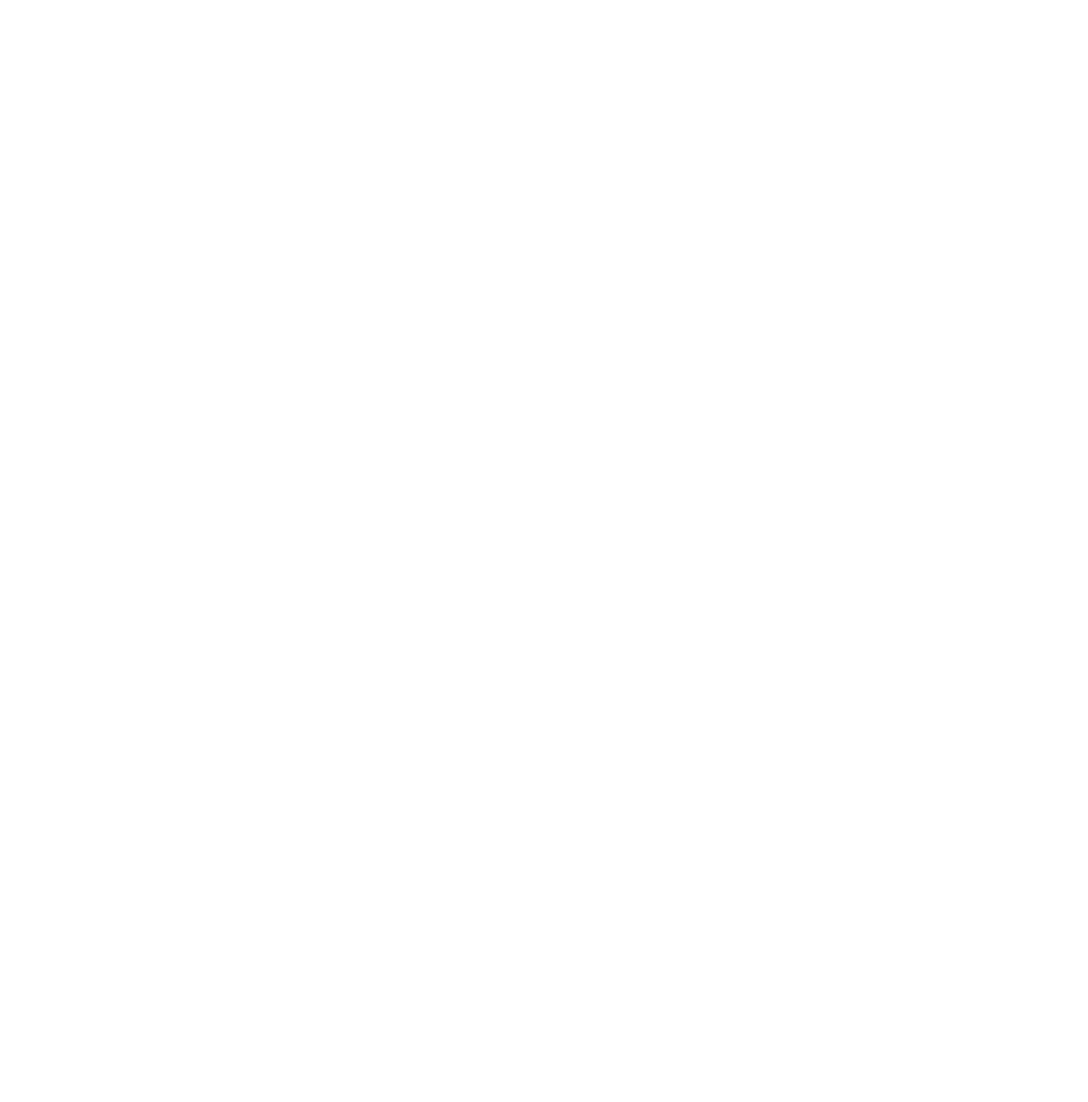
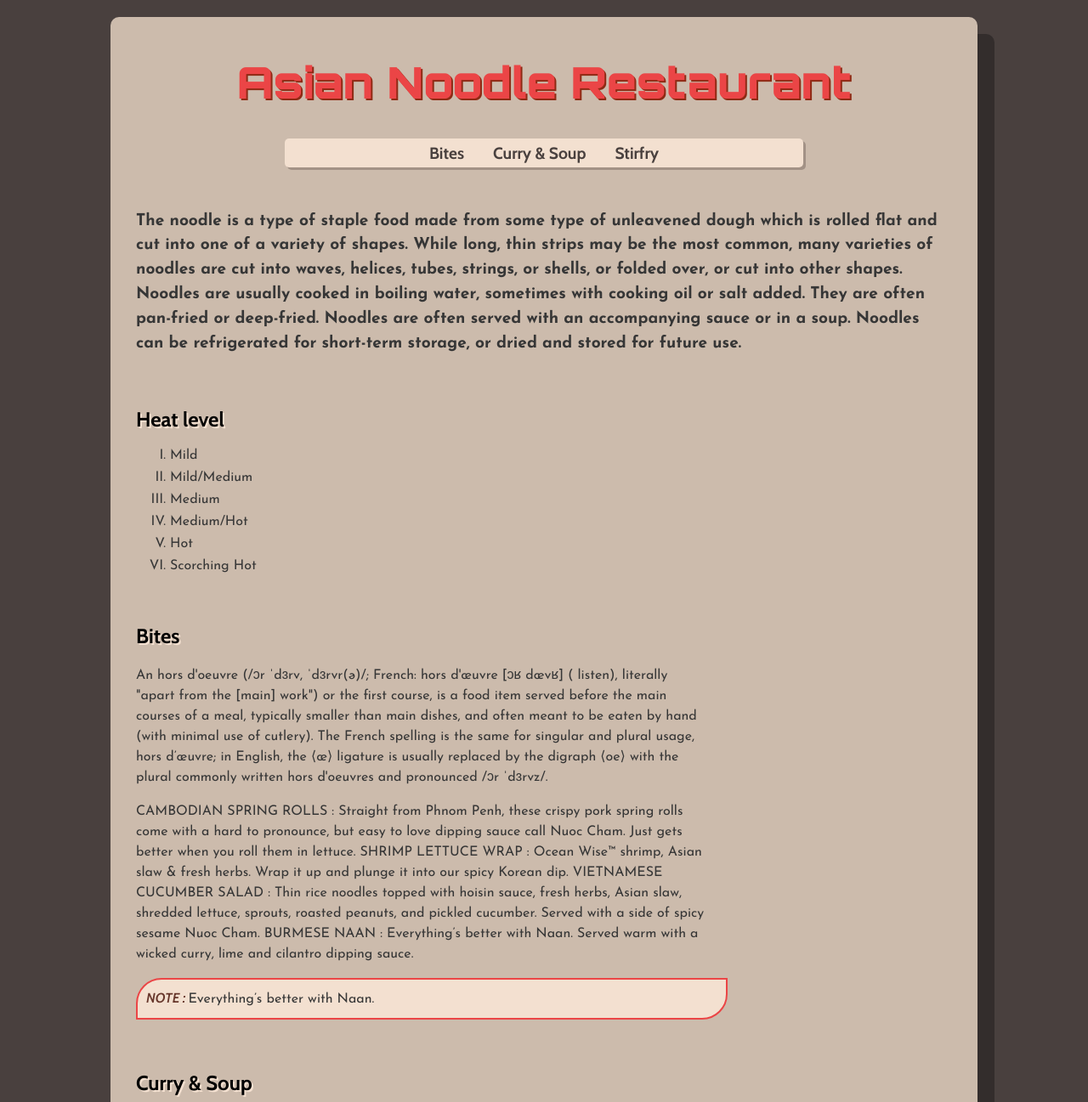
Before and after one commit to JiminHong/dws1, a plain HTML site: page week02/hong_Jimin_project2/index.html in a window 1280 px wide. Shown: the top 1297 px of the page at 85% size. Before the commit the page ends 800 px from the top, so only its background shows below. Drawn offline with nearby package versions, Linux system fonts and the light colour scheme.

Commit message:
project_2_commit1

```diff
--- a/week02/hong_Jimin_project2/css/styles.css
+++ b/week02/hong_Jimin_project2/css/styles.css
@@ -0,0 +1,152 @@
+body{
+	background-color: #49403e;
+}
+
+div#page{
+	background-color: #ccbbac;
+	width: 960px;
+	margin: 20px auto;
+	padding: 10px 30px 10px 30px;
+	border-radius: 10px;
+	box-shadow: 20px 20px #332d2c;
+}
+
+/* ------------------------------------------------------------- headings */
+
+h1 {
+	font-family: 'Orbitron', sans-serif;
+	text-align: center;
+	font-size: 3.2em;
+	color: #eb4546;
+	text-shadow: 2px 2px #8e2a14;
+}
+
+h2, h3 {
+	font-family: 'Cabin', sans-serif;
+	text-shadow: 2px 2px #f3e0d0;
+	margin-top: 60px;
+}
+
+
+/* ------------------------------------------------------------- nav */
+
+div#navigation{
+	width: 600px;
+	padding: 5px;
+	margin: auto;
+	background-color: #f3e0d0;
+	border-radius: 5px;
+	box-shadow: 3px 3px rgba(67, 50, 47, .3);
+}
+
+ul {
+	text-align: center;
+	padding: 0;
+	margin: 0;
+}
+
+div#navigation li {
+	display: inline-block;
+	background-color: #f3e0d0;
+	margin: 0 15px;
+	font-family: 'Cabin', sans-serif;
+	font-size: 1.2em;
+}
+
+div#navigation li:hover {
+	display: inline-block;
+}
+
+a:link {
+	color: #49403e;
+	text-decoration: none;
+}
+
+a:hover {
+	color: #8a7874;
+	text-decoration: underline;
+}
+
+a:active {
+	color: #0d0d0d;
+}
+
+a:visited {
+	color: #887571;
+}
+
+/* spice level */
+
+li {
+	list-style-type: upper-roman;
+	margin-top: 10px;
+	font-family: 'Josefin Sans', sans-serif;
+	color: #363636;
+}
+
+
+/* ------------------------------------------------------------- p */
+
+p#first_p {
+	font-family: 'Josefin Sans', sans-serif;
+	font-size: 1.2em;
+	width:100%;
+	margin-top: 50px;
+	font-weight: bold;
+	color: #363636;
+}
+
+p, figcaption{
+	width: 70%;
+	line-height: 1.5em;
+	font-family: 'Josefin Sans', sans-serif;
+	color: #363636;
+}
+
+.ref {
+	font-family: 'Josefin Sans', sans-serif;
+	color: #363636;
+	text-align: right;
+}
+
+
+/* ------------------------------------------------------------- note */
+
+.note {
+	font-family: 'Cabin', sans-serif;
+	color: #67372c;
+	font-style: italic;
+}
+
+p.note {
+	margin:0px;
+	color: #363636;
+
+}
+
+.note_box {
+	width: 70%;
+	border: 2px solid #eb4546;
+	padding: 10px;
+	background-color: #f3e0d0;
+	border-radius: 30px 0;
+	color: #363636;
+}
+
+p.box_txt {
+	margin: 0;
+	width: 100%;
+	color: #363636;
+}
+
+
+/* ------------------------------------------------------------- Gallery */
+
+img {
+	border: 5px solid #332d2c;
+}
+
+a:hover img{
+	border: 5px solid #f3e0d0;
+	opacity: .5;
+}
--- a/week02/hong_Jimin_project2/index.html
+++ b/week02/hong_Jimin_project2/index.html
@@ -0,0 +1,135 @@
+<!DOCTYPE html>
+<html lang="en">
+	<head>
+		<meta charset="utf-8" />
+		<title>Box Model</title>
+		<link href="css/styles.css" rel="stylesheet" />
+		<link href='http://fonts.googleapis.com/css?family=Orbitron:900' rel='stylesheet' type='text/css'>
+		<link href='http://fonts.googleapis.com/css?family=Cabin:700' rel='stylesheet' type='text/css'>
+		<link href='http://fonts.googleapis.com/css?family=Josefin+Sans:400,700' rel='stylesheet' type='text/css'>
+		<link href='http://fonts.googleapis.com/css?family=Cabin:600italic' rel='stylesheet' type='text/css'>
+	</head>
+	<body>
+		<div id="page">
+
+			<div id="logo"><!--  ********** h1  ********** -->
+
+				<h1>Asian Noodle Restaurant</h1>
+
+			</div><!-- ********** End of h1 ********** -->
+
+			<div id="navigation">
+
+				<ul>
+					<li><a href="#bites" id="current-page">Bites</a></li>
+					<li><a href="#curry_soup">Curry & Soup</a></li>
+					<li><a href="#stirfry">Stirfry</a></li>
+				</ul>
+
+			</div><!-- ********** End of navigation div ********** -->
+
+
+
+			<p id="first_p">The noodle is a type of staple food made from some type of unleavened dough which is rolled flat and cut into one of a variety of shapes. While long, thin strips may be the most common, many varieties of noodles are cut into waves, helices, tubes, strings, or shells, or folded over, or cut into other shapes. Noodles are usually cooked in boiling water, sometimes with cooking oil or salt added. They are often pan-fried or deep-fried. Noodles are often served with an accompanying sauce or in a soup. Noodles can be refrigerated for short-term storage, or dried and stored for future use.</p>
+
+
+
+
+			<div>
+				<h2>Heat level</h2>
+				<ol>
+					<li>Mild</li>
+					<li>Mild/Medium</li>
+					<li>Medium</li>
+					<li>Medium/Hot</li>
+					<li>Hot</li>
+					<li>Scorching Hot</li>
+				</ol>
+			</div>
+
+
+			<!-- ********** bites ********** -->
+
+			<h2 id="bites">Bites</h2>
+			<p>An hors d'oeuvre (/ɔr ˈdɜrv, ˈdɜrvr(ə)/; French: hors d'œuvre [ɔʁ dœvʁ] ( listen), literally "apart from the [main] work") or the first course, is a food item served before the main courses of a meal, typically smaller than main dishes, and often meant to be eaten by hand (with minimal use of cutlery). The French spelling is the same for singular and plural usage, hors d’œuvre; in English, the ⟨œ⟩ ligature is usually replaced by the digraph ⟨oe⟩ with the plural commonly written hors d'oeuvres and pronounced /ɔr ˈdɜrvz/.</p>
+
+			<p>CAMBODIAN SPRING ROLLS : Straight from Phnom Penh, these crispy pork spring rolls come with a hard to pronounce, but easy to love dipping sauce call Nuoc Cham. Just gets better when you roll them in lettuce. SHRIMP LETTUCE WRAP : Ocean Wise™ shrimp, Asian slaw & fresh herbs. Wrap it up and plunge it into our spicy Korean dip. VIETNAMESE CUCUMBER SALAD : Thin rice noodles topped with hoisin sauce, fresh herbs, Asian slaw, shredded lettuce, sprouts, roasted peanuts, and pickled cucumber. Served with a side of spicy sesame Nuoc Cham. BURMESE NAAN : Everything’s better with Naan. Served warm with a wicked curry, lime and cilantro dipping sauce.</p>
+
+
+			<div class="note_box">
+				<p class="box_txt"><span class="note">NOTE : </span>Everything’s better with Naan.</p>
+			</div>
+
+
+			<!-- ********** End of "Bites" ********** -->
+
+
+			<!-- ********** curry & soup ********** -->
+			<h2 id="curry_soup">Curry & Soup</h2>
+			<p>Curry (/ˈkʌri/, plural curries) is a dish whose origins are Southern and Southeastern Asian cuisines, as well as New World cuisines influenced by them such as Trinidadian, Mauritian or Fijian. The common feature is the incorporation of complex combinations of spices or herbs, usually including fresh or dried hot chillies. Some limit the use of the term curry to dishes prepared in a sauce, but curries may be "wet" or "dry".</p>
+
+			<p>In original traditional cuisines, the precise selection of spices for each dish is a matter of national or regional cultural tradition, religious practice, and, to some extent, family preference. Such dishes are called by specific names that refer to their ingredients, spicing, and cooking methods.Traditionally, spices are used both whole and ground; cooked or raw; and they may be added at different times during the cooking process to produce different results.</p>
+
+			<div class="note_box">
+				<p class="box_txt"><span class="note">NOTE : </span>Traditionally, spices are used both whole and ground; cooked or raw; and they may be added at different times during the cooking process to produce different results.</p>
+			</div>
+
+
+
+			<!-- ********** End of curry & soup ********** -->
+
+
+
+			<!-- ********** Stirfry ********** -->
+
+			<h2 id="stirfry">Stirfry</h2>
+			<p>Stir frying (Chinese: 炒; pinyin: chǎo) is a Chinese cooking technique in which ingredients are fried in a small amount of very hot oil while being stirred in a wok. The technique originated in China and in recent centuries has spread into other parts of Asia and the West. Many claim that this quick, hot cooking seals in the flavors of the foods, as well as preserving their color and texture.</p>
+
+			<p>Scholars think that wok (or pan) frying may have been used as early as the Han dynasty (206 B.C.E. – 220 C.E.) for drying grain, not meats and vegetables, but it was not until the Ming dynasty (1368-1644) that the wok reached its modern shape and allowed quick cooking in hot oil. Well into the 20th century, while restaurants and affluent families could afford the oil and fuel needed for stir fry, the most widely used cooking techniques remained boiling and steaming. Stir fry cooking came to predominate over the course of the century as more people could afford oil and fuel, and in the West spread beyond Chinese communities.</p>
+
+			<div class="note_box">
+
+				<p class="box_txt"><span class="note">NOTE : </span>The term "stir-fry" was introduced into the English language in Buwei Yang Chao's book How to Cook and Eat in Chinese (1945), to describe the chǎo technique.</p>
+			</div>
+
+			<p class="ref"><a href="http://en.wikipedia.org/wiki/Noodle">http://en.wikipedia.org/wiki/Noodle</a><p>
+
+			<!-- ********** End of Stirfry ********** -->
+
+
+			<!-- ********** Gallery ********** -->
+
+			<h3>Gallery</h3>
+
+			<figure>
+			<a href="images/01.jpg"><img src="images/01_.jpg" alt="noodle 01" width="500px" height="343px"></a>
+			<figcaption>Ocean Wise™ shrimp, Asian slaw & fresh herbs.</figcaption>
+			</figure>
+
+			<figure>
+			<a href="images/02.jpg"><img src="images/02_.jpg" alt="noodle 02" width="500px" height="333px"></a>
+			<figcaption>Thin rice noodles topped with hoisin sauce, fresh herbs, Asian slaw, shredded lettuce, sprouts, roasted peanuts, and pickled cucumber.</figcaption>
+			</figure>
+
+			<figure>
+			<a href="images/03.jpg"><img src="images/03_.jpg" alt="noodle 03" width="500px" height="333px"></a>
+			<figcaption>Served with a side of spicy sesame Nuoc Cham.M</figcaption>
+			</figure>
+
+			<figure>
+			<a href="images/04.jpg"><img src="images/04_.jpg" alt="noodle 04"width="500px" height="375px"></a>
+			<figcaption>Malaysian spices with jasmine rice, mixed with free-run egg and Asian greens.</figcaption>
+			</figure>
+
+			<p class="ref"> Resource : <a href="https://www.google.com/search?q=Asian+Noodle&newwindow=1&espv=2&source=lnms&tbm=isch&sa=X&ei=PRVcVNryCIbIsAS50oGgDA&ved=0CAYQ_AUoAQ&biw=1256&bih=802">Google Images</a></p>
+
+
+
+			<!-- ********** End of Gallery ********** -->
+
+
+
+
+		</div><!-- Closes page div -->
+	</body>
+</html>
```
Also changed, not shown: week02/color-styling-text/css/main.css (line endings or trailing spaces), week02/hong_Jimin_project2/images/01.jpg (added), week02/hong_Jimin_project2/images/01_.jpg (added), week02/hong_Jimin_project2/images/02.jpg (added), week02/hong_Jimin_project2/images/02_.jpg (added), week02/hong_Jimin_project2/images/03.jpg (added), week02/hong_Jimin_project2/images/03_.jpg (added), week02/hong_Jimin_project2/images/04_.jpg (added), 1 other file.
